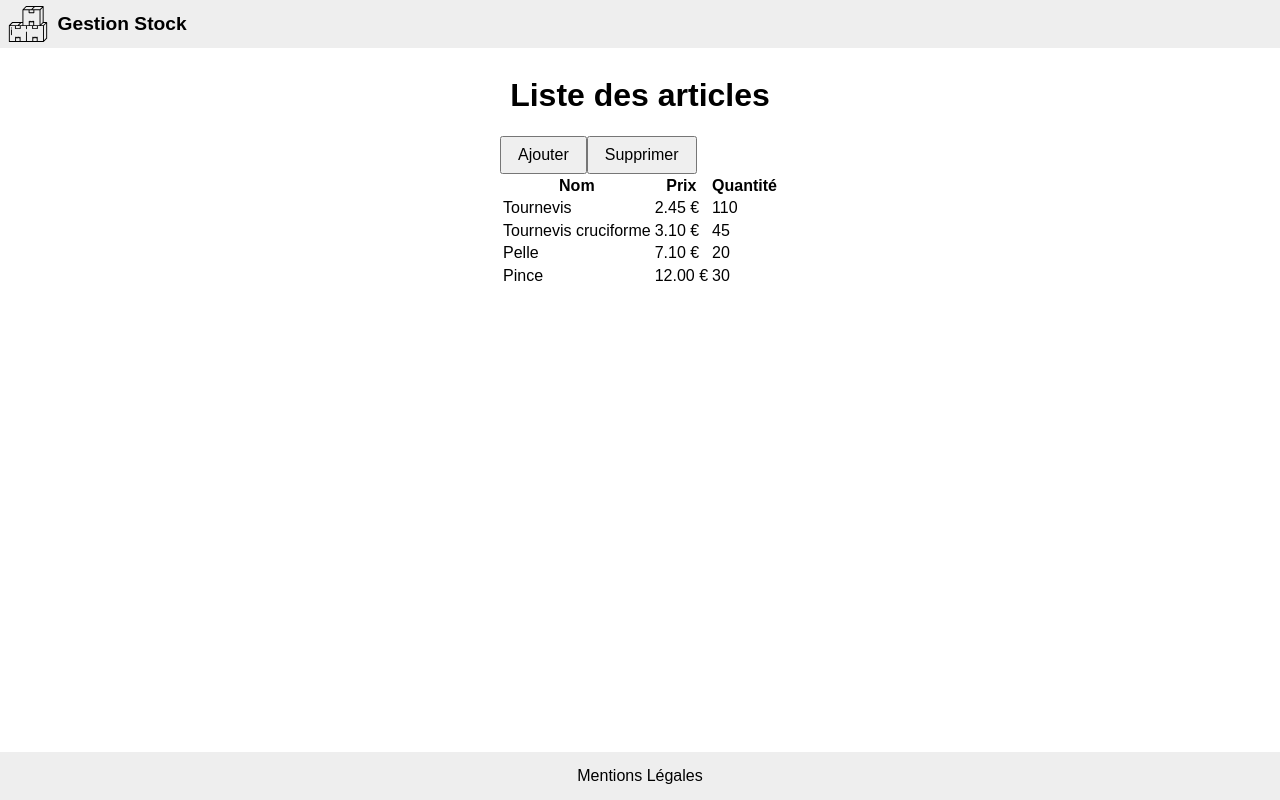
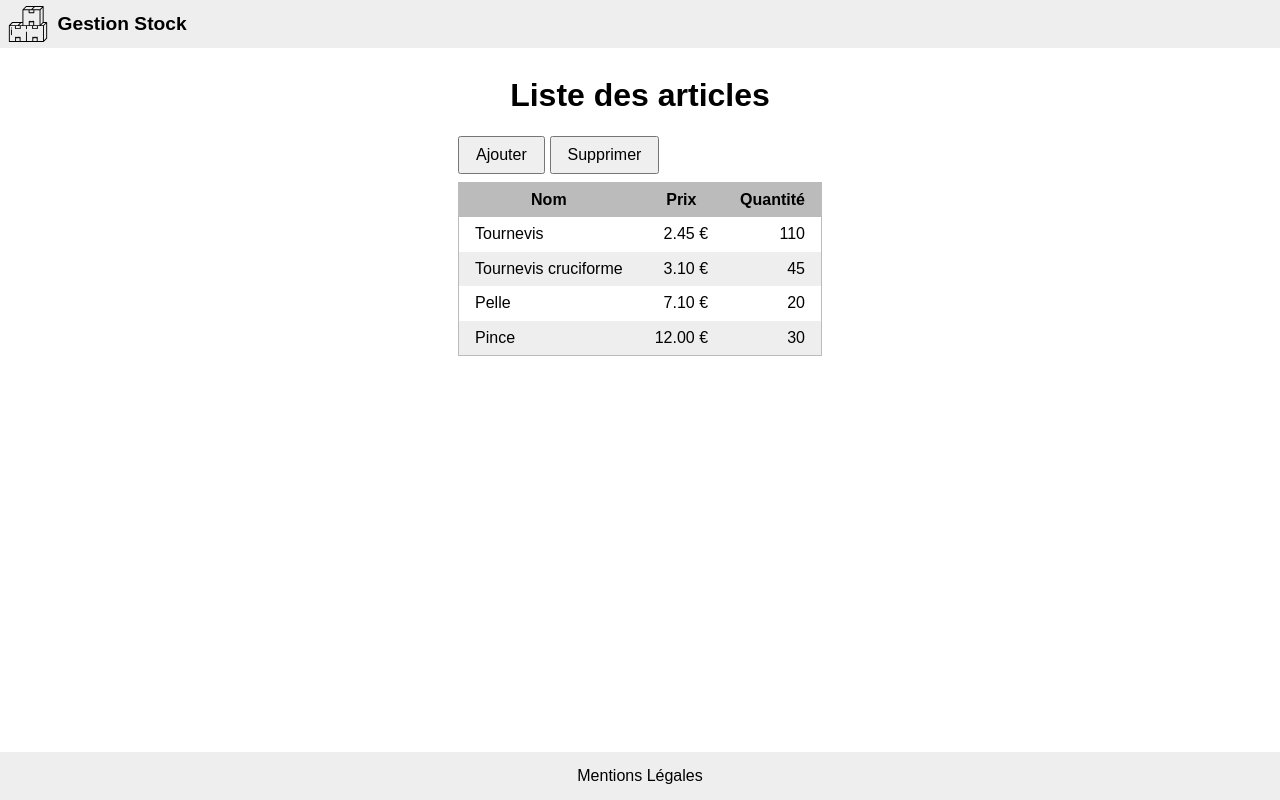
Before and after one commit to jlg-formation/tjscv1-sept-2021, a React (Create React App) app in the folder front/: page /stock in a window 1280 px wide. Built offline with nearby package versions, Linux system fonts and the light colour scheme.

Commit message:
css: list component

```diff
--- a/front/src/index.scss
+++ b/front/src/index.scss
@@ -1,4 +1,10 @@
 @import "../node_modules/normalize.css/normalize.css";
+
+*,
+*::after,
+*::before {
+  box-sizing: border-box;
+}
 
 body {
   font-family: sans-serif;
@@ -74,3 +80,27 @@ button {
 h1 {
   text-align: center;
 }
+
+table {
+  border: 0.1em solid #bbb;
+  border-collapse: collapse;
+  th,
+  td {
+    padding: 0.5em 1em;
+  }
+
+  thead {
+    background-color: #bbb;
+  }
+
+  tbody {
+    cursor: pointer;
+    tr:nth-child(even) {
+      background-color: #eee;
+    }
+
+    tr:hover {
+      background-color: #ddd;
+    }
+  }
+}
--- /dev/null
+++ b/front/src/routes/stock/List.scss
@@ -0,0 +1,18 @@
+main.List {
+  nav {
+    button {
+      margin-right: 0.3em;
+    }
+    margin-bottom: 0.5em;
+  }
+
+  table {
+    tbody {
+      .qty,
+      .price {
+        text-align: right;
+        white-space: nowrap;
+      }
+    }
+  }
+}
--- a/front/src/routes/stock/List.tsx
+++ b/front/src/routes/stock/List.tsx
@@ -1,8 +1,9 @@
 import { Link } from "react-router-dom";
+import "./List.scss";
 
 function List() {
   return (
-    <main>
+    <main className="List">
       <h1>Liste des articles</h1>
       <div className="content">
         <nav>
```
